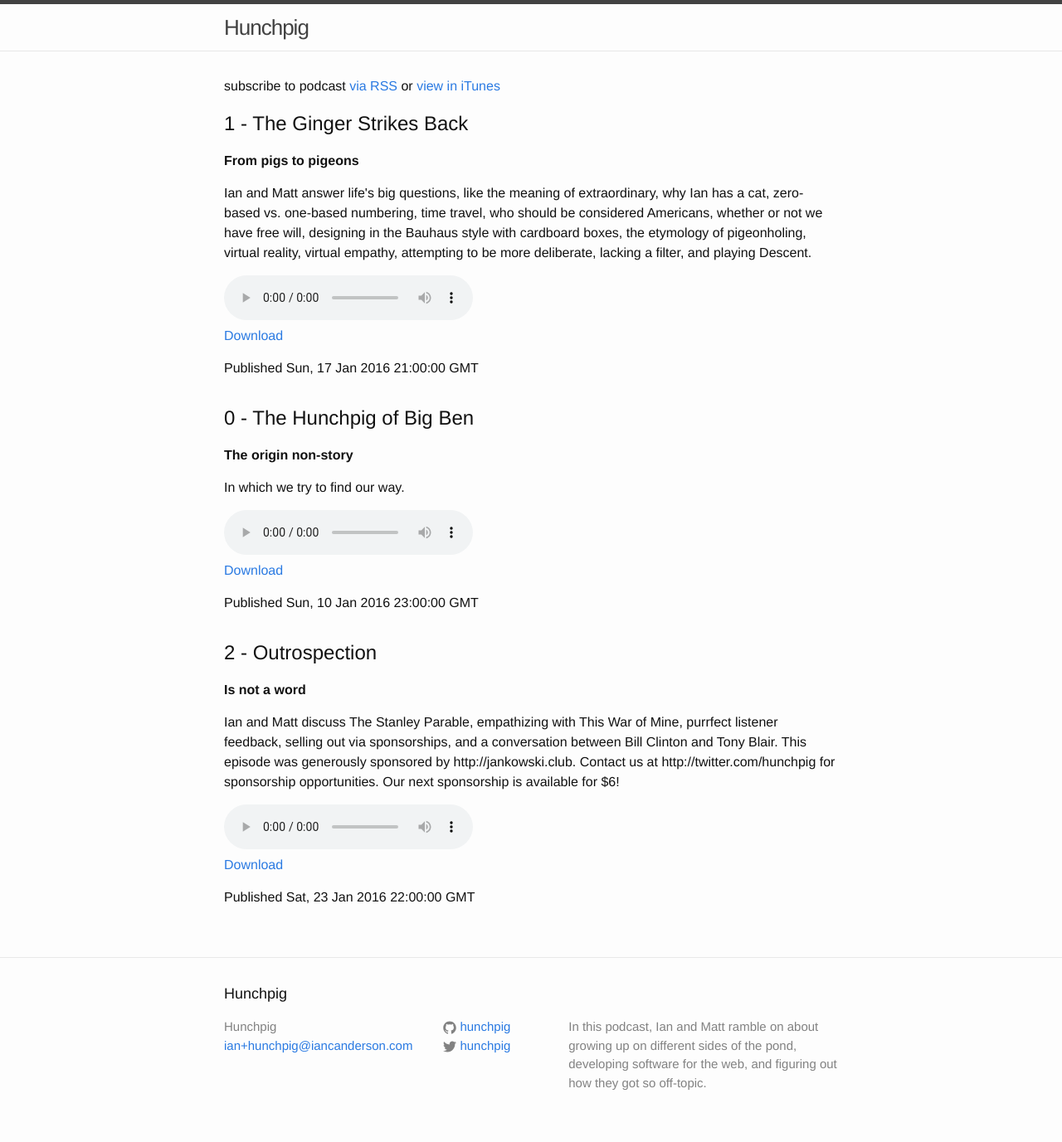
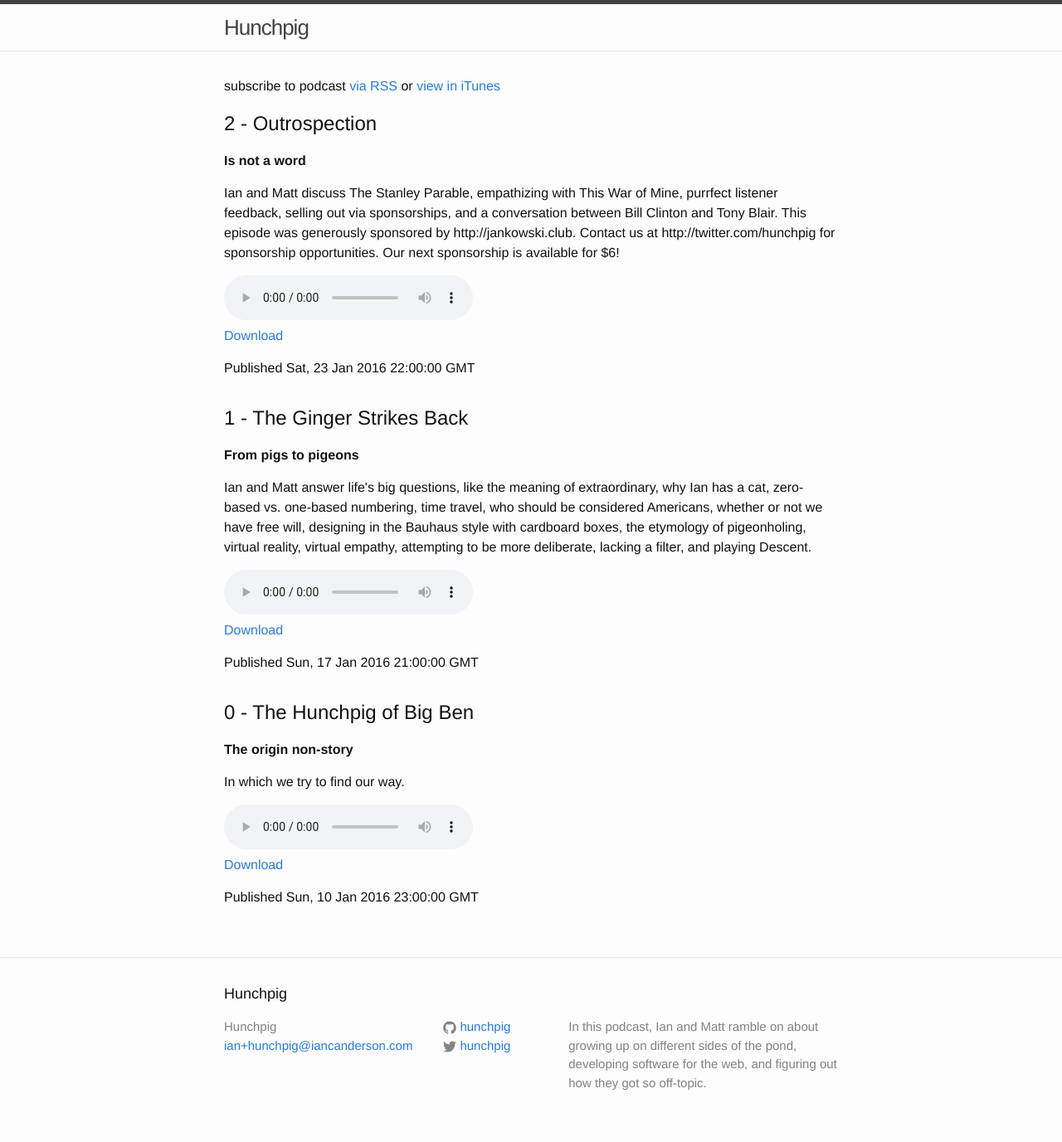
Before and after one commit to hunchpig/hunchpig.github.io, a Jekyll site: the page built from index.html, in a window 1280 px wide. Shown: the whole page at 83% size. Built offline with Jekyll 4.4.1, drawn with Linux system fonts in a browser that asks for light colours.

Commit message:
Fix sorting of episodes on homepage
Instead of sorting by publication date (which was doing a string
compare), sort on the GUID.

```diff
--- a/index.html
+++ b/index.html
@@ -21,7 +21,7 @@ layout: default
         </h2>
       </li>
     {% endfor %}
-    {% assign episodes = site.episodes | sort: 'pubDate' | reverse %}
+    {% assign episodes = site.episodes | sort: 'guid' | reverse %}
     {% for episode in episodes %}
       <li>
         <h2>{{episode.title}}</h2>
```
